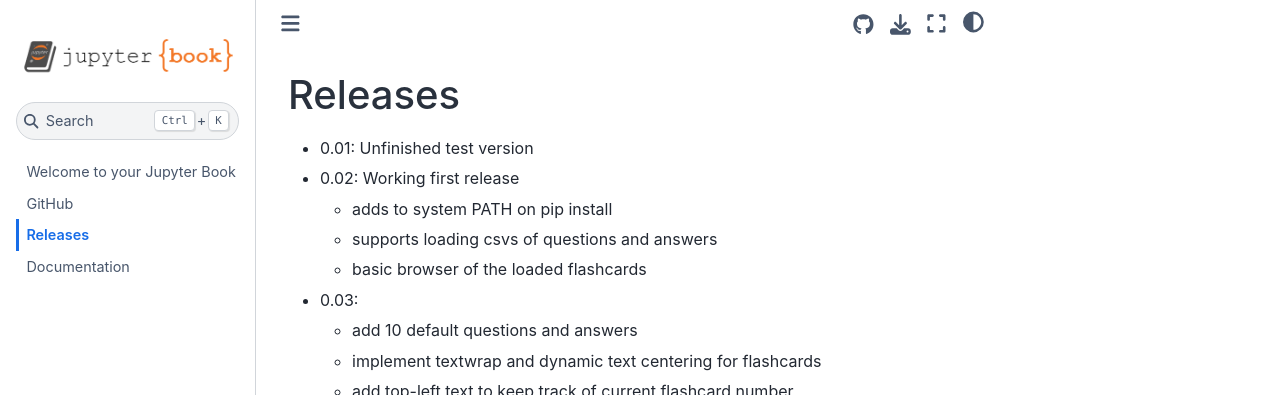
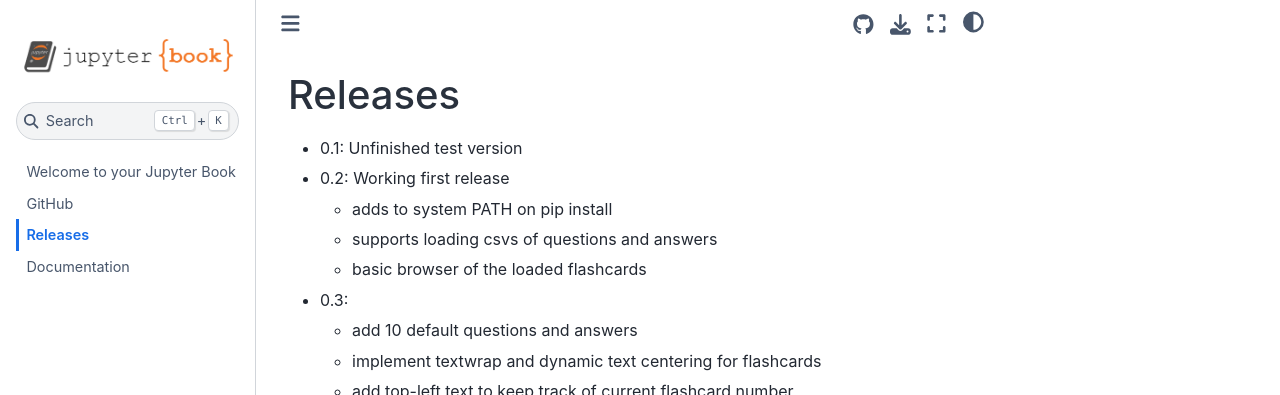
Before and after one commit to mike-fmh/simple-quizzer, a Jupyter Book: the page built from docs/releases.md, in a window 1280 px wide. Shown: the top 395 px of the page. Built offline with Jupyter Book 1.0.4 settings and Sphinx 7.4.7 and the Sphinx Book theme 1.1.4, drawn with Linux system fonts in a browser that asks for light colours.

Commit message:
fix version numbers

```diff
--- a/docs/releases.md
+++ b/docs/releases.md
@@ -1,11 +1,11 @@
 # Releases
 
-- 0.01: Unfinished test version
-- 0.02: Working first release
+- 0.1: Unfinished test version
+- 0.2: Working first release
    - adds to system PATH on pip install
    - supports loading csvs of questions and answers
    - basic browser of the loaded flashcards
-- 0.03:
+- 0.3:
    - add 10 default questions and answers
    - implement textwrap and dynamic text centering for flashcards
    - add top-left text to keep track of current flashcard number
```
